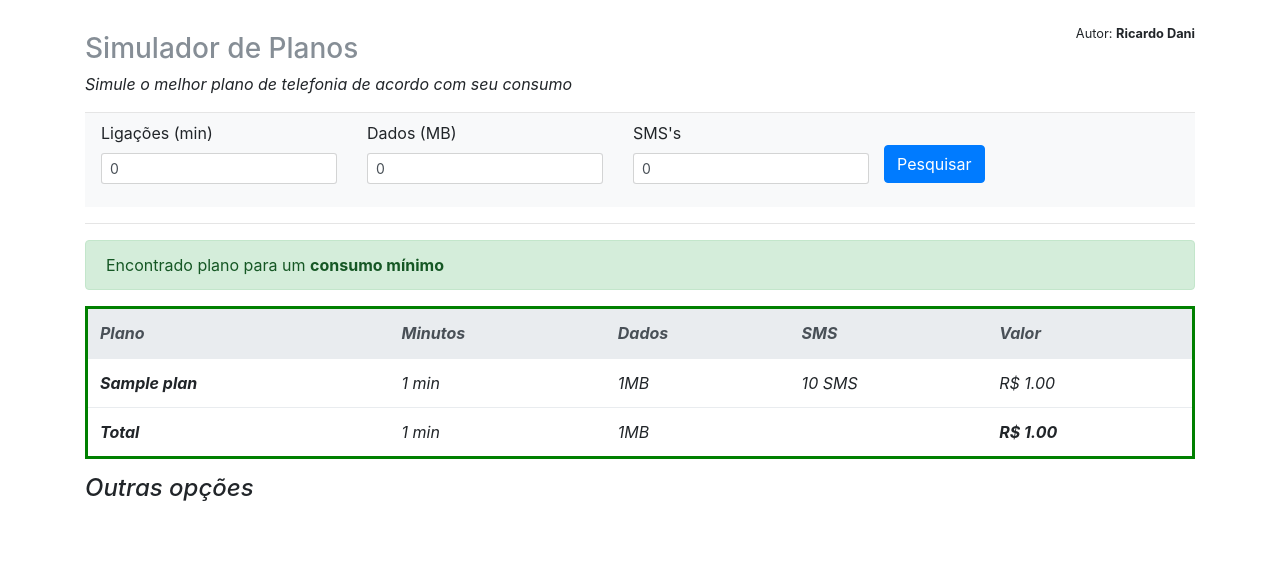
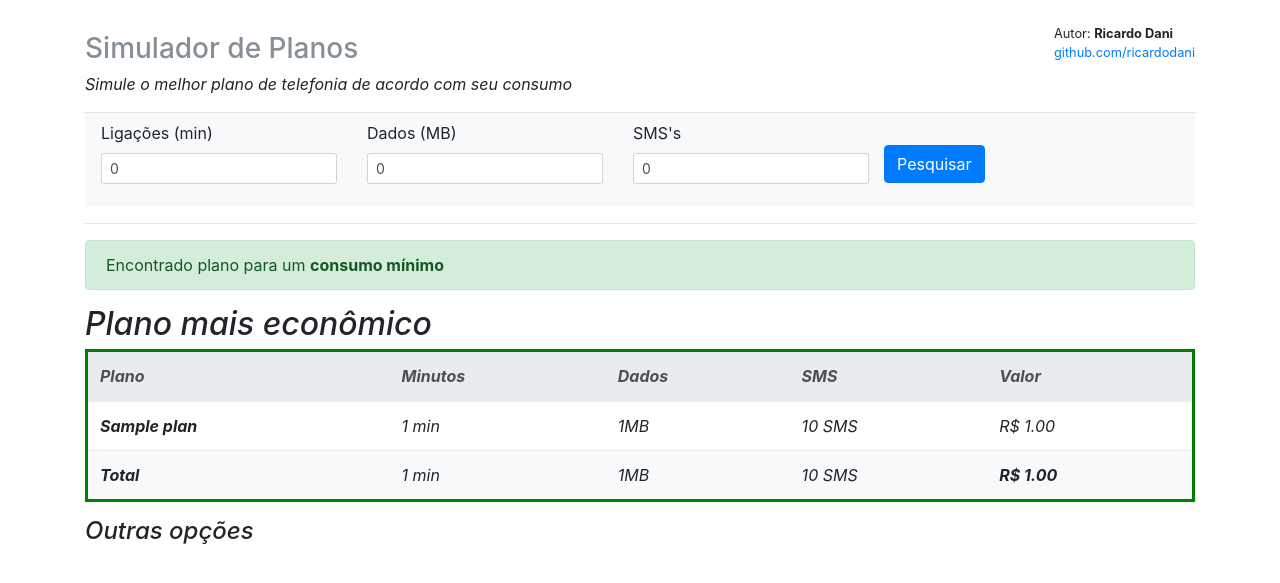
Before and after one commit to ricardodani/vcxsolutions_devtest, a Django app: page / in a window 1280 px wide. Shown: the top 583 px of the page. Run offline with Django 3.2, Linux system fonts and the light colour scheme; tables that the repository leaves empty hold one stand-in row (values such as "Sample post"); some libraries are stand-ins or nearby versions.

Commit message:
Finished

```diff
--- a/vcxsolutions_devtest/tarifas/static/css/home.css
+++ b/vcxsolutions_devtest/tarifas/static/css/home.css
@@ -13,6 +13,10 @@ body {
   line-height: 3rem;
 }
 
-.table-plano {
+.cheapest {
     border: 3px solid green;
 }
+
+.others {
+    font-size: 80%;
+}
--- a/vcxsolutions_devtest/tarifas/templates/tarifas/home.html
+++ b/vcxsolutions_devtest/tarifas/templates/tarifas/home.html
@@ -1,14 +1,7 @@
 {% extends "tarifas/base.html" %}
 
 {% block content %}
-<div class="header clearfix">
-    <small class="float-right">
-        Autor: <strong>Ricardo Dani</strong>
-    </small>
-    <h3 class="text-muted">Simulador de Planos</h3>
-    <i>Simule o melhor plano de telefonia de acordo com seu consumo</i>
-</div>
-
+{% include "tarifas/navbar.html" %}
 <nav class="navbar navbar-light bg-light">
     <form action="/" method="GET">
     <div class="row">
@@ -53,10 +46,11 @@
         </i>
         {% endspaceless %}{% endif %}
     </div>
-    {% include "tarifas/package.html" with package=data.cheapest %}
+    <h2>Plano mais econômico</h2>
+    {% include "tarifas/package.html" with package=data.cheapest class='cheapest' %}
     <h4>Outras opções</h4>
     {% for package in data.other_options %}
-        {% include "tarifas/package.html" with package=package %}
+        {% include "tarifas/package.html" with package=package class='others' %}
     {% endfor %}
 {% endif %}
 {% endblock content %}
--- /dev/null
+++ b/vcxsolutions_devtest/tarifas/templates/tarifas/navbar.html
@@ -0,0 +1,8 @@
+<div class="header clearfix">
+    <small class="float-right">
+        Autor: <strong>Ricardo Dani</strong><br />
+        <a href="https://github.com/ricardodani/vcxsolutions_devtest">github.com/ricardodani</a>
+    </small>
+    <h3 class="text-muted">Simulador de Planos</h3>
+    <i>Simule o melhor plano de telefonia de acordo com seu consumo</i>
+</div>
--- a/vcxsolutions_devtest/tarifas/templates/tarifas/package.html
+++ b/vcxsolutions_devtest/tarifas/templates/tarifas/package.html
@@ -1,4 +1,4 @@
-<table class="table table-plano">
+<table class="table {{ class }}">
     <thead class="thead-default">
         <tr>
             <th>Plano</th>
@@ -25,16 +25,16 @@
             <td>R$ {{ data_plan.value }}</td>
         </tr>
         {% endfor %}
-        {% for sms_plan in package.sms_plans %}
+        {% if package.sms_plan %}
         <tr>
             <th scope="row" nowrap>+ SMS</th>
             <td>-</td>
             <td>-</td>
-            <td>{{ sms_plan }}</td>
-            <td>R$ {{ sms_plan.value }}</td>
+            <td>{{ package.sms_plan }}</td>
+            <td>R$ {{ package.sms_plan.value }}</td>
         </tr>
-        {% endfor %}
-        <tr>
+        {% endif %}
+        <tr class="bg-light">
             <th scope="row">Total</th>
             <td>{{ package.plan.minutes_franchise }} min</td>
             <td>{{ package.total_data }}</td>
--- a/vcxsolutions_devtest/tarifas/views.py
+++ b/vcxsolutions_devtest/tarifas/views.py
@@ -60,28 +60,24 @@ class Package(object):
                     break
         return data_plans
 
-    def get_sms_plans(self):
-        # get cheapest gte sms_left
-        # if not, return infinite
-        # elsewhere return biggest
-        sms_plans = []
+    def get_sms_plan(self):
         if self.sms_left > 0:
             cheapest = SMSPlan.objects.filter(
                 sms_pack_size__gte=self.sms_left,
                 unlimited=False
             ).order_by('value').first()
             if cheapest:
-                sms_plans.append(cheapest)
+                return cheapest
             else:
                 unlimited = SMSPlan.objects.filter(unlimited=True).first()
                 if unlimited:
-                    sms_plans.append(unlimited)
-        return sms_plans
+                    return unlimited
 
     @property
     def total_value(self):
         value_data_plans = sum(plan.value for plan in self.data_plans)
-        return self.plan.value + value_data_plans
+        value_sms_plan = self.sms_plan.value if self.sms_plan else 0
+        return self.plan.value + value_data_plans + value_sms_plan
 
     @property
     def total_data(self):
@@ -91,6 +87,17 @@ class Package(object):
             return '{0:.3g}GB'.format(total / 1024)
         else:
             return '{}MB'.format(total)
+
+    @property
+    def total_sms(self):
+        if self.sms_plan and self.sms_plan.unlimited:
+            return str(self.sms_plan)
+        elif self.sms_plan:
+            return '{} SMS'.format(
+                self.plan.sms_pack_size + self.sms_plan.sms_pack_size
+            )
+        else:
+            return '{} SMS'.format(self.plan.sms_pack_size)
 
     def __init__(self, plan, min_mb, min_sms):
         self.plan, self.min_mb, self.min_sms = plan, min_mb, min_sms
@@ -102,9 +109,9 @@ class Package(object):
 
         if min_sms > plan.sms_pack_size:
             self.sms_left = min_sms - plan.sms_pack_size
-            self.sms_plans = self.get_sms_plans()
+            self.sms_plan = self.get_sms_plan()
         else:
-            self.sms_plans = []
+            self.sms_plan = None
         self.sms_left = min_sms - plan.sms_pack_size
 
 
@@ -129,7 +136,7 @@ class Home(TemplateView):
         cheapests = pset.get_cheapest_packages()
         return {
             'cheapest': cheapests[0] if cheapests else None,
-            'other_options': cheapests[1:]
+            'other_options': cheapests[1:4]
         }
 
     def get_context_data(self, **kwargs):
```
